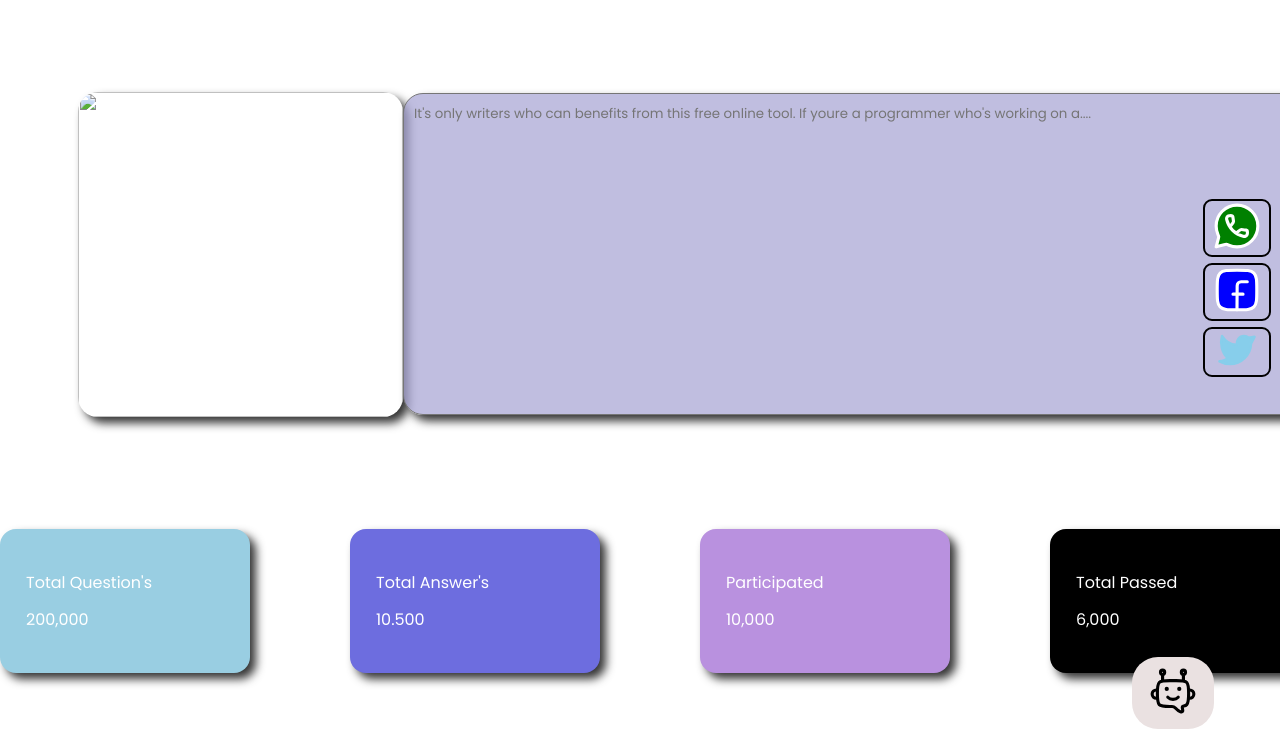
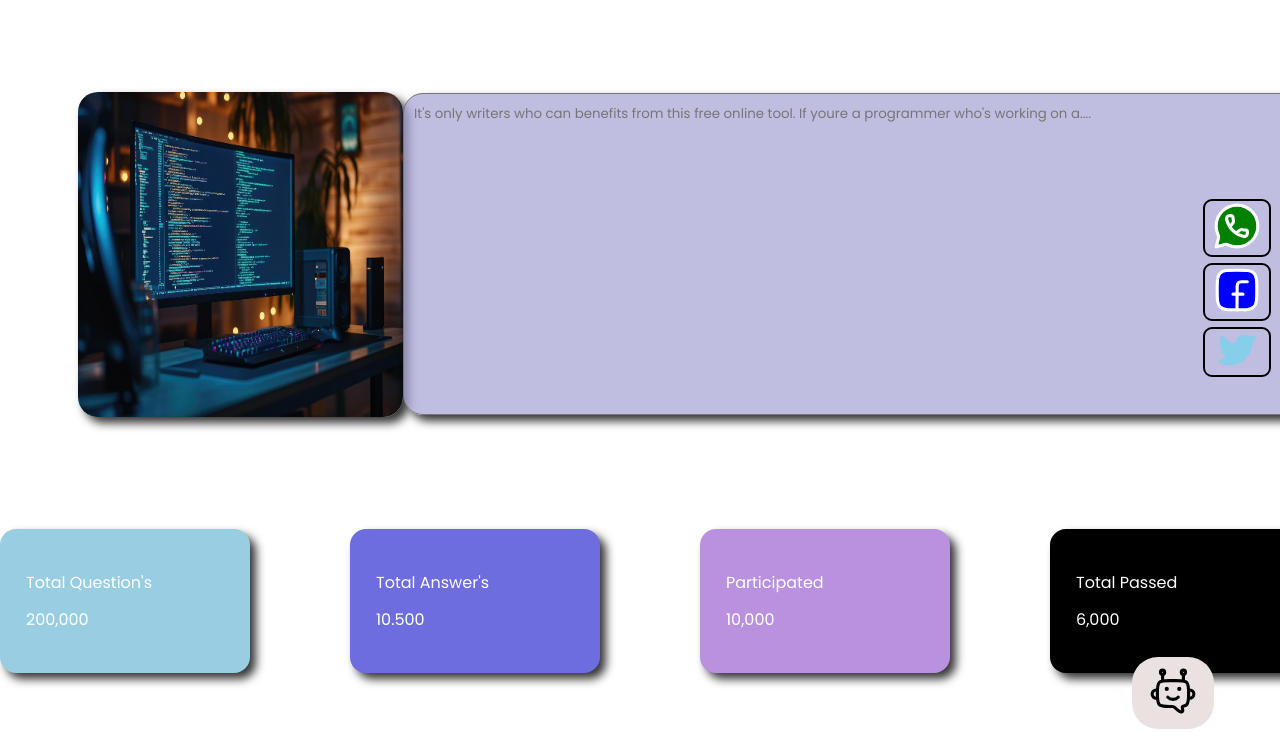
Before and after one commit to waseemraza786/cuvette_project1, a plain HTML site: page index.html in a window 1280 px wide. Shown: the part 68-800 px from the top of the page. Drawn offline with Linux system fonts and the light colour scheme.

Commit message:
Update index.html
updated images

```diff
--- a/index.html
+++ b/index.html
@@ -100,7 +100,7 @@
         <div class="pol">
 
             <div class="cards">
-                <div class="card1"><img src="images/coding.jpg" alt=""></div>
+                <div class="card1"><img src="coding.jpg" alt=""></div>
                 <div class="card2"><textarea name="text" id="text1" rows="15" cols="80"
                         placeholder="It's only writers who can benefits from this free online tool. If youre a programmer who's working on a...."></textarea>
                 </div>
```
